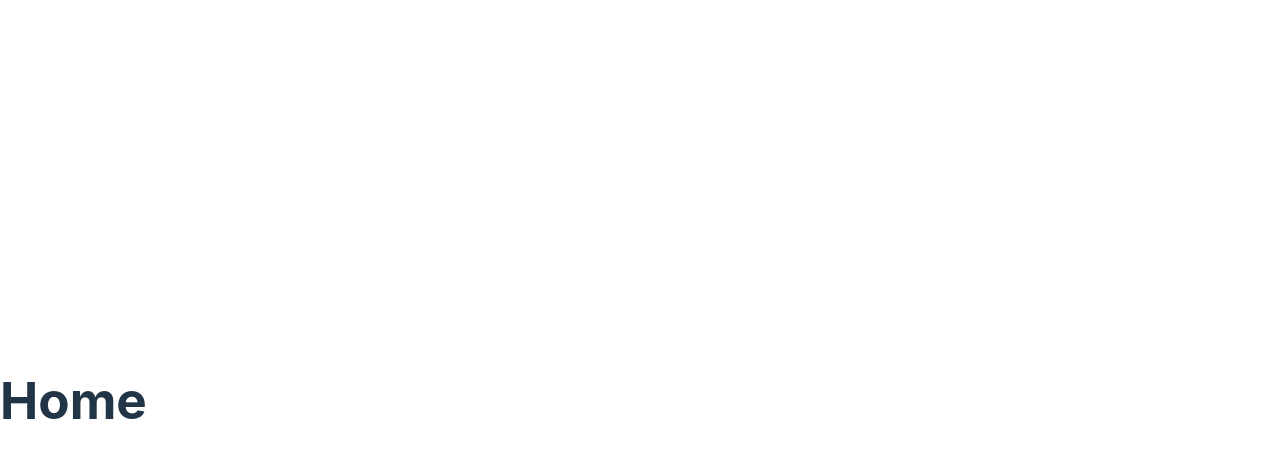
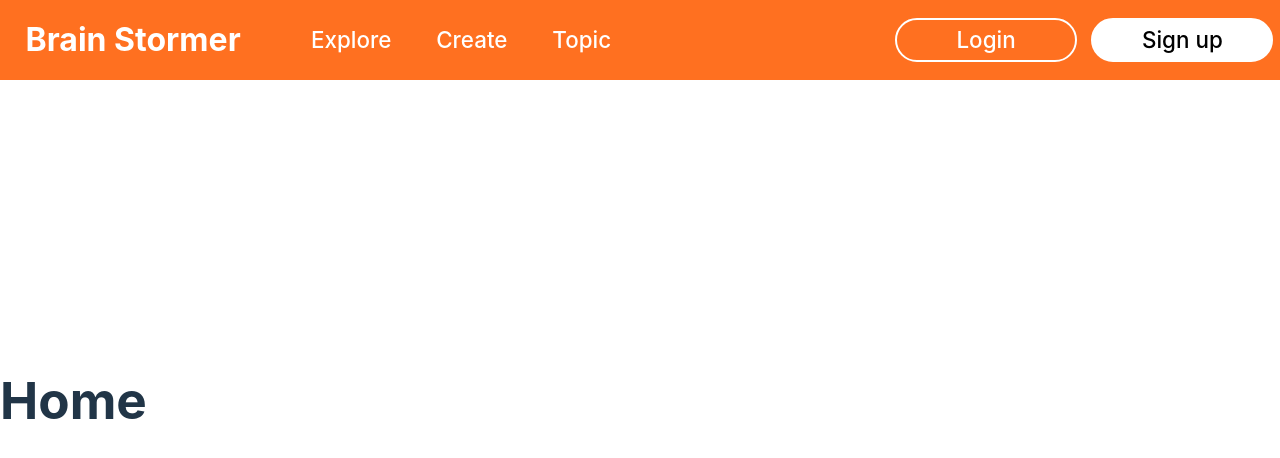
Before and after one commit to wojzam/Brain-Stormer, a React (Vite) app in the folder frontend/: page / in a window 1280 px wide. Shown: the top 458 px of the page. Built offline with nearby package versions, Linux system fonts and the light colour scheme.

Commit message:
add Header component

```diff
--- a/frontend/src/App.jsx
+++ b/frontend/src/App.jsx
@@ -1,18 +1,22 @@
+import Header from "./components/Header";
 import Home from "./pages/Home";
 import Explore from "./pages/Explore";
 import Create from "./pages/Create";
 import Topic from "./pages/Topic";
-import { Routes, Route } from "react-router-dom";
+import { Route, Routes } from "react-router-dom";
 
 export default function App() {
   return (
     <>
+      <Header />
+      <main className="content">
         <Routes>
           <Route path="/" element={<Home />} />
           <Route path="/explore" element={<Explore />} />
           <Route path="/create" element={<Create />} />
           <Route path="/topic" element={<Topic />} />
         </Routes>
+      </main>
     </>
   );
 }
--- /dev/null
+++ b/frontend/src/components/Header.jsx
@@ -0,0 +1,28 @@
+import "./../css/header.css";
+
+export default function Header() {
+  return (
+    <>
+      <header>
+        <div className="navbar">
+          <div className="page-title-container">
+            <a className="page-title" href="/">
+              Brain Stormer
+            </a>
+          </div>
+          <a href="explore"> Explore </a>
+          <a href="create"> Create </a>
+          <a href="topic"> Topic </a>
+        </div>
+        <div id="login-signup">
+          <a className="login-btn" href="login">
+            Login
+          </a>
+          <a className="signup-btn" href="signup">
+            Sign up
+          </a>
+        </div>
+      </header>
+    </>
+  );
+}
--- /dev/null
+++ b/frontend/src/css/header.css
@@ -0,0 +1,70 @@
+header {
+    width: 100%;
+    height: 80px;
+    position: fixed;
+    top: 0;
+    z-index: 1000;
+
+    display: flex;
+    justify-content: space-between;
+    align-items: center;
+
+    background-color: #FF7020;
+}
+
+.navbar {
+    display: flex;
+    justify-content: flex-start;
+    align-items: center;
+}
+
+.page-title-container .page-title {
+    margin-left: 0.8em;
+    margin-right: 1.5em;
+    font-size: 2em;
+    font-weight: bold;
+    padding: 0;
+    white-space: nowrap;
+}
+
+.navbar a {
+    text-decoration: none;
+    border: none;
+    outline: none;
+    color: white;
+    font-size: 1.4em;
+    padding: 1em;
+    background-color: inherit;
+    margin: 0;
+    white-space: nowrap;
+    cursor: pointer;
+}
+
+.navbar a:hover {
+    color: #C3FCF1;
+}
+
+#login-signup a {
+    display: inline-block;
+    width: 80px;
+    border: 2px solid white;
+    border-radius: 1em;
+    padding: 0.4em 2.2em;
+    margin: 0.3em;
+    text-align: center;
+    line-height: 1em;
+    text-decoration: none;
+    font-size: 1.4em;
+    white-space: nowrap;
+    cursor: pointer;
+}
+
+.login-btn {
+    background-color: transparent;
+    color: white;
+}
+
+.signup-btn {
+    background-color: white;
+    color: black;
+}
```
Lines whose indentation alone changed are shown as unchanged.
